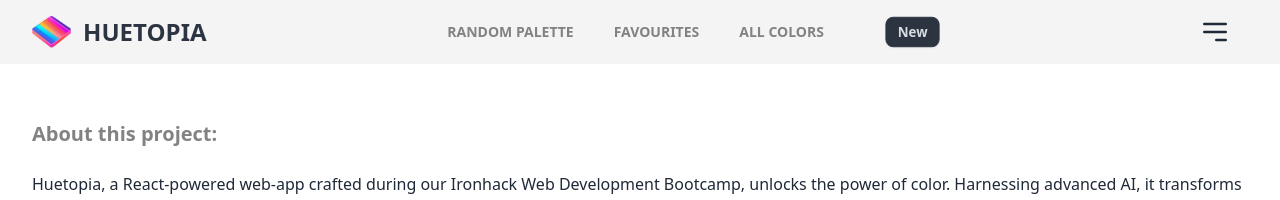
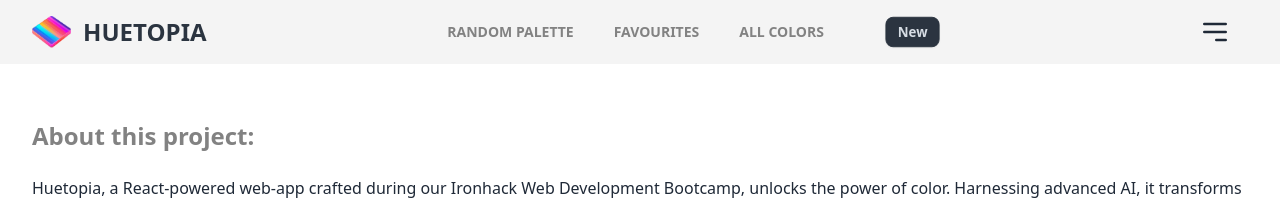
Before and after one commit to Huetopia/Huetopia, a React (Vite) app: page /about in a window 1280 px wide. Shown: the top 200 px of the page. Built offline with nearby package versions, Linux system fonts and the light colour scheme; the HTML template or start-up script is replaced by a standard one.

Commit message:
Change About.jsx h1 to font-bold

```diff
--- a/src/pages/About.jsx
+++ b/src/pages/About.jsx
@@ -4,7 +4,7 @@ import erikImage from "../images/erik.png";
 export const About = () => {
   return (
     <div className="max-w-7xl mx-auto py-8 px-4 sm:px-6 lg:px-8 flex-grow flex flex-col m-auto w-full">
-      <h1 className="text-grey text-xl font-extrabold my-6">
+      <h1 className="text-grey text-2xl font-bold my-6">
         About this project:
       </h1>{" "}
       <div>
```
